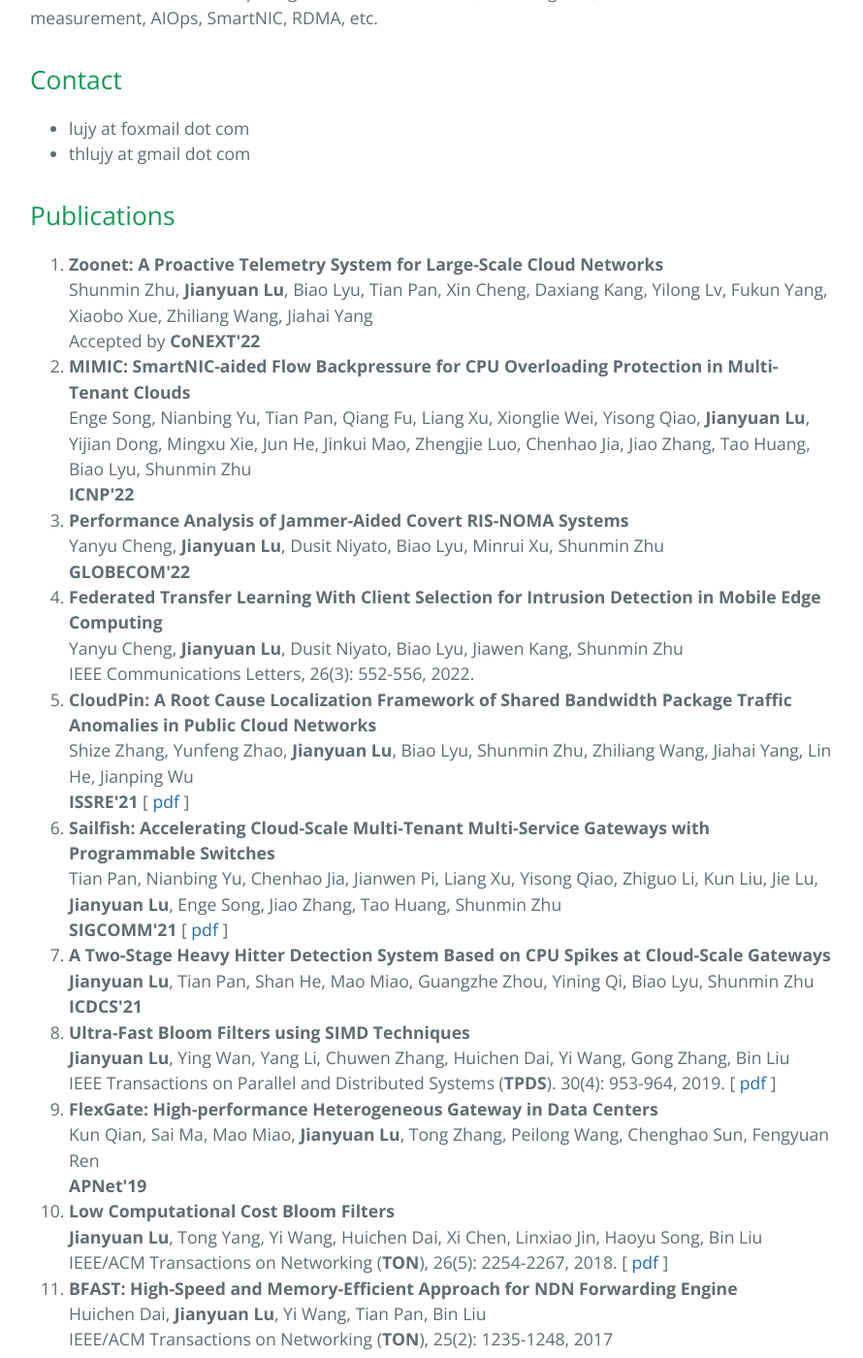
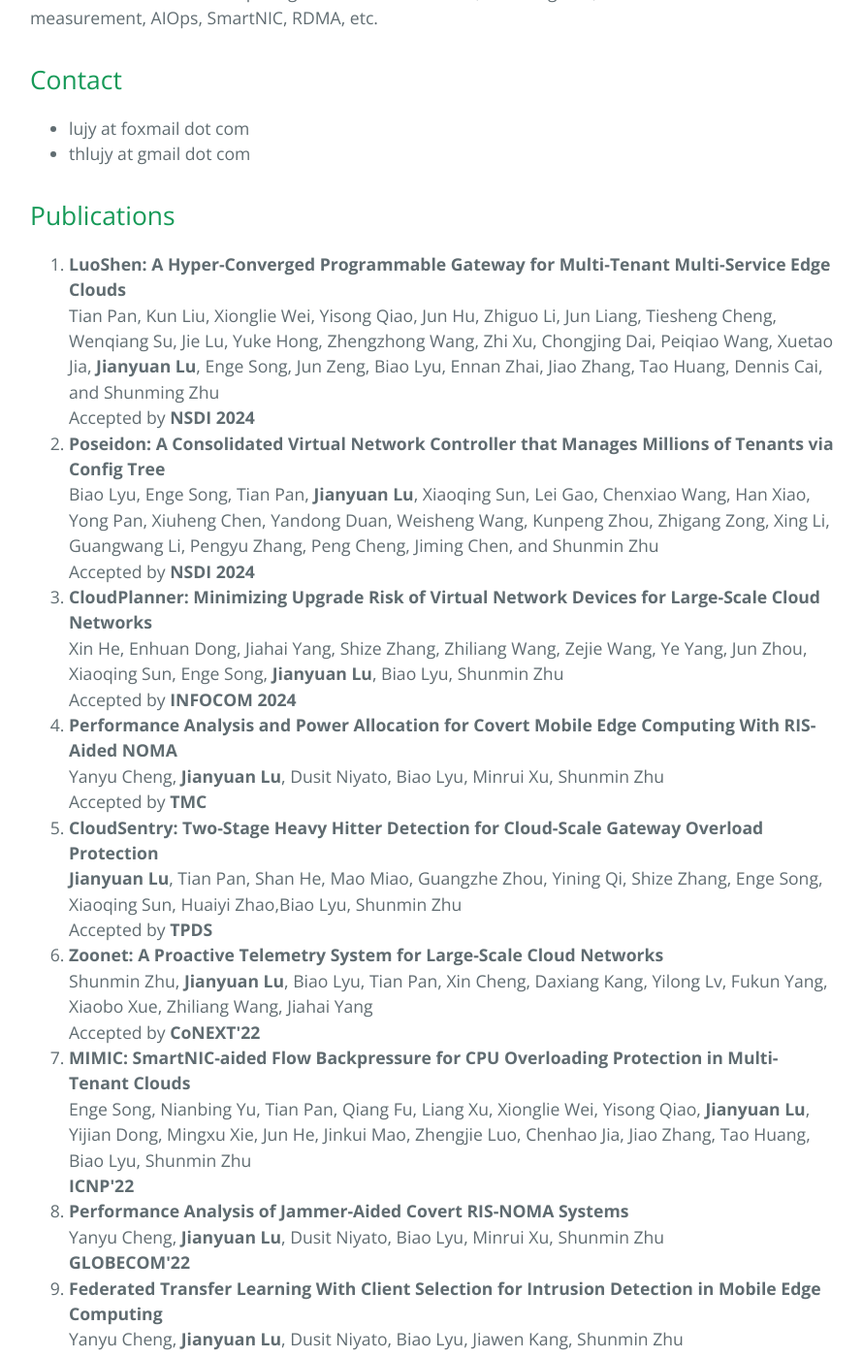
Before and after one commit to thlujy/thlujy.github.io, a Jekyll site: the page docs/index.html, which Jekyll copies as it is, in a window 1280 px wide and 1400 px high, scrolled down 826 px. Shown: the whole window at 97% size, without its empty margins (193-1083 px from the left). Built offline with Jekyll 4.4.1, drawn with Linux system fonts in a browser that asks for light colours.

Commit message:
Update papers

```diff
--- a/docs/index.html
+++ b/docs/index.html
@@ -56,6 +56,11 @@
 
 <h2 id="publications">Publications</h2>
 <ol>
+  <li><strong>LuoShen: A Hyper-Converged Programmable Gateway for Multi-Tenant Multi-Service Edge Clouds</strong><br>Tian Pan, Kun Liu, Xionglie Wei, Yisong Qiao, Jun Hu, Zhiguo Li, Jun Liang, Tiesheng Cheng, Wenqiang Su, Jie Lu, Yuke Hong, Zhengzhong Wang, Zhi Xu, Chongjing Dai, Peiqiao Wang, Xuetao Jia, <strong>Jianyuan Lu</strong>, Enge Song, Jun Zeng, Biao Lyu, Ennan Zhai, Jiao Zhang, Tao Huang, Dennis Cai, and Shunming Zhu<br>Accepted by <strong>NSDI 2024</strong></li>
+  <li><strong>Poseidon: A Consolidated Virtual Network Controller that Manages Millions of Tenants via Config Tree</strong><br>Biao Lyu, Enge Song, Tian Pan, <strong>Jianyuan Lu</strong>, Xiaoqing Sun, Lei Gao, Chenxiao Wang, Han Xiao, Yong Pan, Xiuheng Chen, Yandong Duan, Weisheng Wang, Kunpeng Zhou, Zhigang Zong, Xing Li, Guangwang Li, Pengyu Zhang, Peng Cheng, Jiming Chen, and Shunmin Zhu<br>Accepted by <strong>NSDI 2024</strong></li>
+  <li><strong>CloudPlanner: Minimizing Upgrade Risk of Virtual Network Devices for Large-Scale Cloud Networks</strong><br>Xin He, Enhuan Dong, Jiahai Yang, Shize Zhang, Zhiliang Wang, Zejie Wang, Ye Yang, Jun Zhou, Xiaoqing Sun, Enge Song, <strong>Jianyuan Lu</strong>, Biao Lyu, Shunmin Zhu<br>Accepted by <strong>INFOCOM 2024</strong></li>
+  <li><strong>Performance Analysis and Power Allocation for Covert Mobile Edge Computing With RIS-Aided NOMA</strong><br>Yanyu Cheng, <strong>Jianyuan Lu</strong>, Dusit Niyato, Biao Lyu, Minrui Xu, Shunmin Zhu<br>Accepted by <strong>TMC</strong></li>
+  <li><strong>CloudSentry: Two-Stage Heavy Hitter Detection for Cloud-Scale Gateway Overload Protection</strong><br><strong>Jianyuan Lu</strong>, Tian Pan, Shan He, Mao Miao, Guangzhe Zhou, Yining Qi, Shize Zhang, Enge Song, Xiaoqing Sun, Huaiyi Zhao,Biao Lyu, Shunmin Zhu<br>Accepted by <strong>TPDS</strong></li>
   <li><strong>Zoonet: A Proactive Telemetry System for Large-Scale Cloud Networks</strong><br>Shunmin Zhu, <strong>Jianyuan Lu</strong>, Biao Lyu, Tian Pan, Xin Cheng, Daxiang Kang, Yilong Lv, Fukun Yang, Xiaobo Xue, Zhiliang Wang, Jiahai Yang<br>Accepted by <strong>CoNEXT'22</strong></li>
   <li><strong>MIMIC: SmartNIC-aided Flow Backpressure for CPU Overloading Protection in Multi-Tenant Clouds</strong><br>Enge Song, Nianbing Yu, Tian Pan, Qiang Fu, Liang Xu, Xionglie Wei, Yisong Qiao, <strong>Jianyuan Lu</strong>, Yijian Dong, Mingxu Xie, Jun He, Jinkui Mao, Zhengjie Luo, Chenhao Jia, Jiao Zhang, Tao Huang, Biao Lyu, Shunmin Zhu<br><strong>ICNP'22</strong></li>
   <li><strong>Performance Analysis of Jammer-Aided Covert RIS-NOMA Systems</strong><br>Yanyu Cheng, <strong>Jianyuan Lu</strong>, Dusit Niyato, Biao Lyu, Minrui Xu, Shunmin Zhu<br><strong>GLOBECOM'22</strong></li>
```
